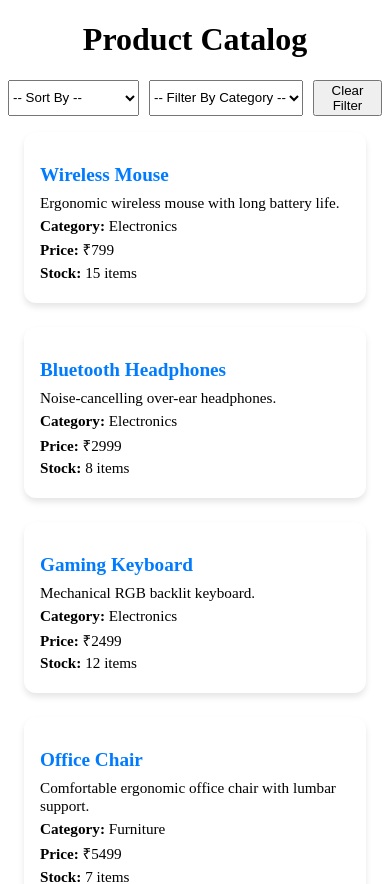
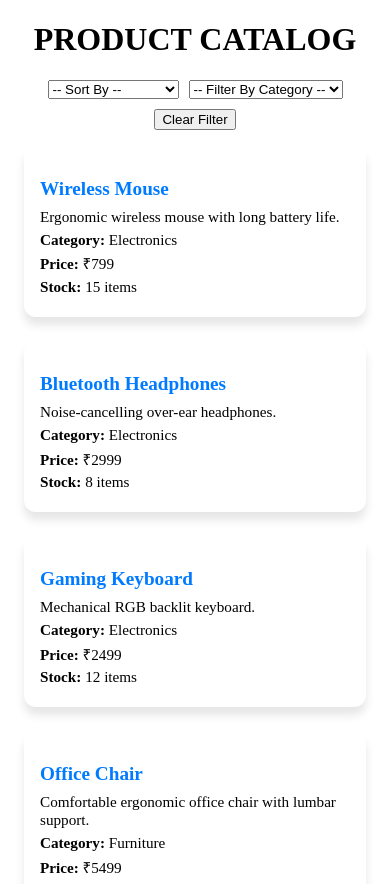
Before and after one commit to Padmakumar18/-Product-Catalog-App, an Angular app in the folder myapp/: page / in a window 390 px wide. Shown: the top 884 px of the page. Built offline with nearby package versions, Linux system fonts and the light colour scheme.

Commit message:
Back button is working now

```diff
--- a/myapp/src/app/app.component.css
+++ /dev/null
@@ -1,47 +0,0 @@
-.title {
-  text-align: center;
-  font-size: 2.5rem;
-  margin-bottom: 1.5rem;
-  color: #333;
-}
-
-.buttons {
-  display: flex;
-  flex-wrap: wrap;
-  justify-content: center;
-  gap: 1rem;
-  margin-bottom: 2rem;
-}
-
-select,
-button {
-  padding: 0.5rem 1rem;
-  font-size: 1rem;
-  border-radius: 8px;
-  border: 1px solid #ccc;
-  background-color: #fff;
-  transition: all 0.3s ease;
-}
-
-button {
-  background-color: #007bff;
-  color: white;
-  border: none;
-  cursor: pointer;
-}
-
-button:hover {
-  background-color: #0056b3;
-}
-
-@media (max-width: 768px) {
-  .buttons {
-    flex-direction: column;
-    align-items: center;
-  }
-
-  select,
-  button {
-    width: 90%;
-  }
-}
--- a/myapp/src/app/components/product-detail/product-detail.component.css
+++ b/myapp/src/app/components/product-detail/product-detail.component.css
@@ -27,14 +27,16 @@
     margin-bottom: 0.5rem;
   }
 
-  a {
+  .back-button {
     display: inline-block;
     margin-top: 1rem;
-    color: #007bff;
+    color: white;
     text-decoration: none;
+    background-color: #333;
+    padding: 0.7em;
+    border-radius: 1em;
   }
 
-  a:hover {
-    text-decoration: underline;
+  .back-button:hover {
     cursor: pointer;
   }
--- a/myapp/src/app/components/product-detail/product-detail.component.html
+++ b/myapp/src/app/components/product-detail/product-detail.component.html
@@ -1,9 +1,9 @@
 <div *ngIf="product">
   <h1>{{ product.name }}</h1>
-    <!-- <img [src]="product.image" alt="{{product.name}}"> -->
   <p>{{ product.description }}</p>
   <p><strong>Price:</strong> ₹{{ product.price }}</p>
   <p><strong>Stock:</strong> {{ product.stock }}</p>
   <p><strong>Category:</strong> {{ product.category }}</p>
-    <a routerLink="/">← Back to Product List</a>
+  <button (click)="goBack()" class="back-button">← Back to Product List</button>
+
 </div>
--- a/myapp/src/app/components/product-detail/product-detail.component.ts
+++ b/myapp/src/app/components/product-detail/product-detail.component.ts
@@ -1,5 +1,5 @@
 import { Component, OnInit } from '@angular/core';
-import { ActivatedRoute } from '@angular/router';
+import { ActivatedRoute, Router } from '@angular/router'; // ✅ Router added
 import { CommonModule } from '@angular/common';
 import { ProductService } from '@app/services/product.service';
 
@@ -13,10 +13,19 @@ import { ProductService } from '@app/services/product.service';
 export class ProductDetailComponent implements OnInit {
   product: any;
 
-  constructor(private route: ActivatedRoute, private productService: ProductService) {}
+  constructor(
+    private route: ActivatedRoute,
+    private router: Router, // ✅ Inject Router
+    private productService: ProductService
+  ) {}
 
   ngOnInit(): void {
     const id = Number(this.route.snapshot.paramMap.get('id'));
     this.product = this.productService.getProducts().find(p => p.id === id);
   }
+
+  goBack(): void {
+    console.log("Yessssss")
+    this.router.navigate(['/']);
+  }
 }
--- a/myapp/src/app/components/product-list/product-list.component.css
+++ b/myapp/src/app/components/product-list/product-list.component.css
@@ -9,7 +9,7 @@
     background-color: #ffffff;
     border-radius: 12px;
     padding: 1rem;
-    box-shadow: 0 4px 6px rgba(0, 0, 0, 0.1);
+    box-shadow: 0 8px 10px rgba(0, 0, 0, 0.1);
     transition: transform 0.3s;
   }
 
@@ -36,6 +36,7 @@
   .buttons {
     display: flex;
     justify-content: center;
+    flex-wrap: wrap;
     gap: 10px;
     margin-bottom: 1em;
   }
--- a/myapp/src/app/components/product-list/product-list.component.html
+++ b/myapp/src/app/components/product-list/product-list.component.html
@@ -1,4 +1,4 @@
-<h1 class="title">Product Catalog</h1>
+<h1 class="title">PRODUCT CATALOG</h1>
 
 <div class="buttons">
   <select [(ngModel)]="selectedOption">
```
Also changed, not shown: myapp/src/app/app.component.html (+1 -30 lines), myapp/src/app/components/product-list/product-list.component.ts (+4 -3 lines). Lines whose indentation alone changed are shown as unchanged.
